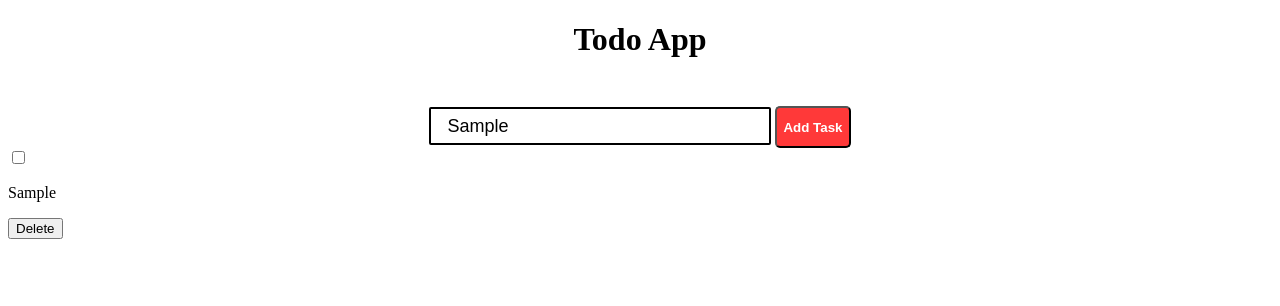
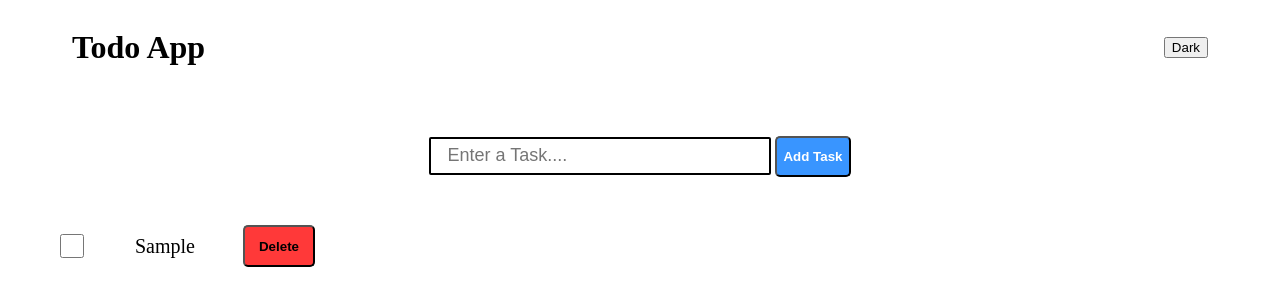
Before and after one commit to shiyada777/Frontend_Projects_30, a plain HTML site: page todo-app/index.html in a window 1280 px wide. Both pictures are taken after typing "Sample" into the empty fields and a click on the button "Add Task". Drawn offline with Linux system fonts and the light colour scheme.

Commit message:
todo app

```diff
--- a/todo-app/index.html
+++ b/todo-app/index.html
@@ -1,28 +1,38 @@
 <!DOCTYPE html>
 <html lang="en">
   <head>
-    <meta charset="UTF-8">
-    <meta name="viewport" content="width=device-width, initial-scale=1.0">
+    <meta charset="UTF-8" />
+    <meta name="viewport" content="width=device-width, initial-scale=1.0" />
     <title>todo-app</title>
-    <link rel="stylesheet" href="style.css">
+    <link rel="stylesheet" href="style.css" />
+    <link
+      href="https://fonts.googleapis.com/icon?family=Material+Icons"
+      rel="stylesheet"
+    />
   </head>
   <body>
     <header>
+      <div id="navbar">
         <h1>Todo App</h1>
+        <div id="elements">
+        <button id="darkMode">Dark</button>
+        </div>
+      </div>
+
     </header>
     <main>
       <div id="upperPart">
-            <input type="text" name="inputBox" id="inputBox" placeholder="Enter a Task....">
+        <input
+          type="text"
+          name="inputBox"
+          id="inputBox"
+          placeholder="Enter a Task...."
+        />
         <button id="addButton">Add Task</button>
       </div>
-        <div id="lowerPart">
-
-        </div>
-
+      <div id="lowerPart"></div>
     </main>
-    <footer>
-    </footer>
+    <footer></footer>
     <script src="script.js"></script>
-
   </body>
 </html>
--- a/todo-app/script.js
+++ b/todo-app/script.js
@@ -1,18 +1,65 @@
+//calling all the elements here.
+
 let inputBox=document.getElementById("inputBox");
 let addButton=document.getElementById("addButton");
 let lowerPart=document.getElementById("lowerPart");
 
+//using event listner to run the function of adding task as soon as the button is clicked.
+addButton.addEventListener("click",function(){
 
-addButton.addEventListener("click",function(){
-    let task=inputBox.value;
+//using inputbox value trim to delete all the extra space so that while addin the task no space should be there.
+
+ let task=inputBox.value.trim();
+
+//checking the task box is empty or not if it is empty then we are not adding the empty task.
+     if(task===""){
+  return;
+    };
+
+
+//creating a container where there will be a check box and a task text and lastly the delete button.
 
   let container= document.createElement("div");
 container.classList.add("taskElement");
 container.innerHTML=`
  <input type="checkbox" name="checkBox" id="checkBox">
-<p id="taskText">${task}</p>
+<span id="taskText">${task}</span>
 <button id="delete"> Delete</button>
 `;
+let clearAllButton=document.createElement("button")
+clearAllButton.classList.add("clearAllButton")
+clearAllButton.addEventListener("click",function(){
+
+})
 lowerPart.append(container);
 
+
+
+//to clear the input box after the task is added to the list
+inputBox.value="";
+
+//delete button function
+let deleteBtn=document.getElementById("delete");
+deleteBtn.addEventListener("click",function(){
+    container.remove();
+})
+
+//checkbox
+let taskText= document.getElementById("taskText");
+let checkbox= document.getElementById("checkBox");
+checkbox.addEventListener("change",function(){
+    if(checkbox.checked){
+taskText.classList.add("line");
+    }
+    else{
+        taskText.classList.remove("line")
+    };
 });
+
+});
+
+//dark mode in the app
+let darkMode= document.getElementById("darkMode");
+darkMode.addEventListener("click",function(){
+    document.body.classList.toggle("darkmode");
+});
--- a/todo-app/style.css
+++ b/todo-app/style.css
@@ -1,3 +1,12 @@
+
+#navbar{
+    display: flex;
+   align-items:center;
+    justify-content: space-between;
+    padding-left: 4rem;
+    padding-right: 4rem;
+
+}
 
 h1{
     text-align: center;
@@ -21,8 +30,8 @@ h1{
 
 }
 #addButton{
-    background: rgb(255, 57, 57);
-    color: white;
+    background: rgb(57, 149, 255);
+    color: rgb(255, 255, 255);
     height: 2.6rem;
     border-radius:5px;
     font-weight: 700;
@@ -31,17 +40,61 @@ h1{
 /* here is the down section of the project */
 
 #lowerPart{
+    margin-left: 3rem;
+    margin-top: 3rem;
+
 
 }
 #delete{
+      background: rgb(255, 57, 57);
+    color: rgb(0, 0, 0);
+    height: 2.6rem;
+    border-radius:5px;
+    font-weight: 700;
+    width: 4.5rem;
+    cursor: pointer;
 
 }
+#delete:hover{
+       background: rgb(227, 42, 42);
+  transform: scale(1.1);
+ box-shadow: 5px 5px 10px grey;
+}
+
 #checkBox{
+ /* transform: scale(2.2); */
+ height: 1.5rem;
+ width: 1.5rem;
+
 
 }
+
+/* checking the box and underline */
+
 #taskText{
+    font-size: 20px;
 
 }
+.line{
+    text-decoration: line-through;
+}
+
 .taskElement{
+    display: flex;
+    align-items: center;
+    gap: 3rem;
+    flex-wrap: wrap;
+    margin-top: 1.5rem;
+    /* height: min-content; */
+
 
 }
+.clearAllButton{
+
+}
+
+/* dark mode in the app */
+.darkmode{
+    background: rgb(67, 66, 66);
+    color: white;
+}
```
Lines whose indentation alone changed are shown as unchanged.
